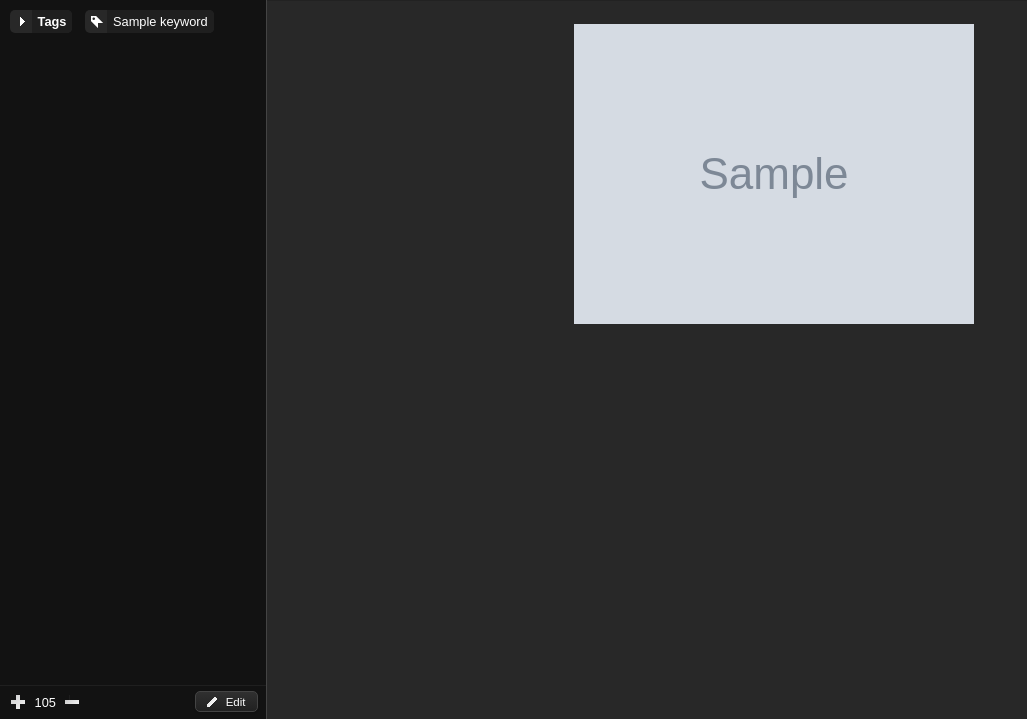
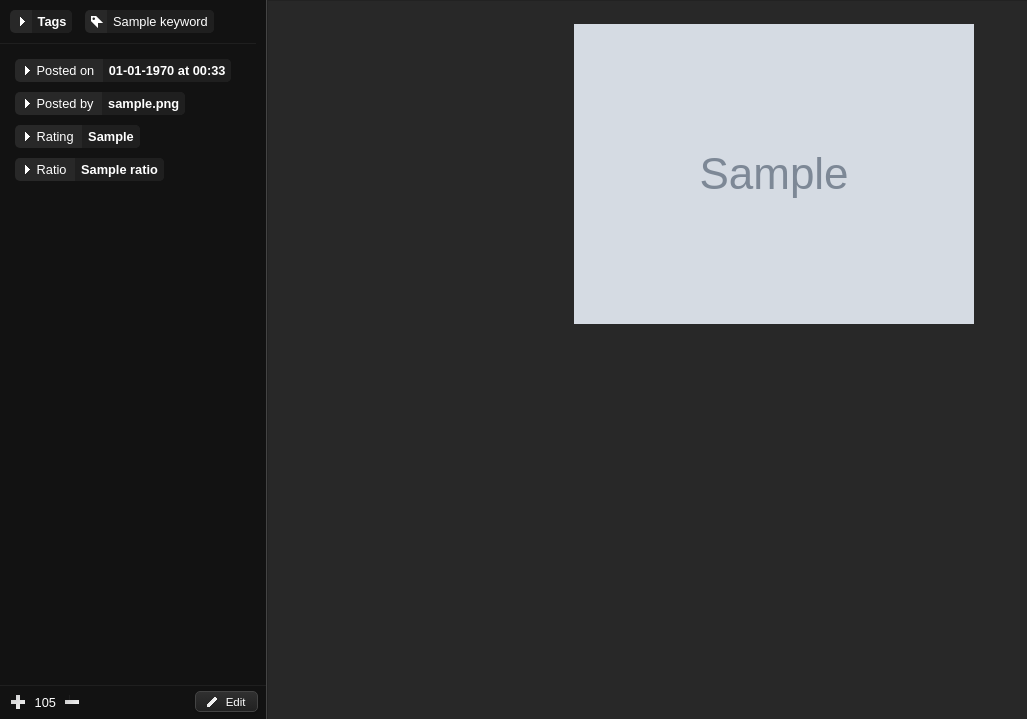
Before and after one commit to ylorant/ponywalls, a PHP site: the page made by application/views/view_view.php in a window 1280 px wide. Shown: the part 81-800 px from the top of the page, without its empty margins (0-1027 px from the left). Run offline with PHP 8.4, Linux system fonts and the light colour scheme; the template is opened without the code that fills it: most values are stand-ins (such as "Sample title", 1, 10 or a date in 2020); grey boxes marked "Sample" are stand-in pictures; data that the repository does not hold is empty; some libraries are stand-ins or nearby versions.

Commit message:
Added infos on image, rating supported.

```diff
--- a/application/views/view_view.php
+++ b/application/views/view_view.php
@@ -66,17 +66,28 @@
 				<?php foreach($wallpaper['keywords'] as $keyword) { ?>
 					<p class="tag"><img src="static/images/tag.png" /> <a href="search/<?php echo $keyword; ?>"><?php echo $keyword; ?></a></p>
 				<?php } ?>
-
+				<div class="infobox">
+					<p class="tag category"><img src="static/images/category.png" /> Posted on <strong><?php echo date('m-d-Y \a\t H:i', $wallpaper['time']); ?></strong></p>
+					<p class="tag category"><img src="static/images/category.png" /> Posted by <strong><?php echo $wallpaper['poster']; ?></strong></p>
+					<p class="tag category"><img src="static/images/category.png" /> Rating <strong class="<?php echo $wallpaper['rating_str']; ?>"><?php echo $wallpaper['rating_str']; ?></strong></p>
+					<p class="tag category"><img src="static/images/category.png" /> Ratio <strong><?php echo $wallpaper['ratio']; ?></strong></p>
+				</div>
 			</div>
-			<div id="editDataForm">
-				<p class="tag category"><img src="static/images/category.png" /> <strong>Tags</strong></p> <p class="separator"> </p><input type="text" name="tags" value="<?php echo join(' ', $wallpaper['keywords']); ?>" />
-			</div>
-			<div style="clear:both;"></div>
 			<div class="bottompanel">
 				<hr />
 				<div class="score"><img id="plusbutton" src="static/images/plus.png" /> 105 <img id="minusbutton" src="static/images/minus.png" /></div>
 				<div class="rfloat button twilightsparkle" onclick="editImageInfo();" id="infoEditButton"><img src="static/images/edit.png" /> Edit</div>
 			</div>
+			<div id="editDataForm">
+				<p class="tag category"><img src="static/images/category.png" /> <strong>Tags</strong></p> <p class="separator"> </p><input type="text" name="tags" value="<?php echo join(' ', $wallpaper['keywords']); ?>" />
+				<p class="tag category"><img src="static/images/category.png" /> <strong>Rating</strong></p> <p class="separator"> </p>
+				<select name="rating" class="button rainbowdash">
+					<option value="s"<?php echo $wallpaper['rating'] == 's' ? ' selected="selected"' : ''; ?>>Safe</option>
+					<option value="q"<?php echo $wallpaper['rating'] == 'q' ? ' selected="selected"' : ''; ?>>Questionable</option>
+					<option value="e"<?php echo $wallpaper['rating'] == 'e' ? ' selected="selected"' : ''; ?>>Explicit</option>
+				</select>
+			</div>
+
 			</form>
 		</div>
 		<div class="content">
--- a/static/css/mainhead.css
+++ b/static/css/mainhead.css
@@ -360,7 +360,7 @@ a:hover
 
 .contextzone p strong
 {
-	margin-left:1px;
+	margin-left:3px;
 	margin-right:5px;
 }
 
--- a/static/css/search.css
+++ b/static/css/search.css
@@ -65,9 +65,9 @@
 
 .notfound img
 {
-	margin-top:100px;
+	margin-top:5%;
 	max-width:100%;
-	max-height:50%;
+	max-height:70%;
 }
 
 .notfound h1
--- a/static/css/view.css
+++ b/static/css/view.css
@@ -39,6 +39,11 @@
 	color:#fff;
 }
 
+#editDataForm select
+{
+	margin-top:10px;
+}
+
 #editDataForm input
 {
 	font-weight:lighter;
@@ -77,6 +82,7 @@
 	border-right:1px solid #444;
 	display:block;
 	padding-right:10px;
+	box-shadow:1px 1px #222222;
 }
 
 .contextzone input
@@ -100,3 +106,38 @@
 {
 	margin:5px 0px;
 }
+
+.infobox
+{
+	clear:both;
+	border-top:1px solid #1F1F1F;
+	padding:5px;
+	position:relative;
+	top:10px;
+}
+
+.infobox .category
+{
+	display:block;
+	clear:both;
+}
+
+.infobox .tag strong
+{
+	margin-left:5px;
+}
+
+.Explicit
+{
+	color:#f22;
+}
+
+.Questionable
+{
+	color:#ff2;
+}
+
+.Safe
+{
+	color:#2f2;
+}
```
Also changed, not shown: application/controllers/main.php (+28 -0 lines), application/controllers/wallpapers.php (+6 -1 lines), application/models/walls_model.php (+28 -8 lines), 2 other files.
